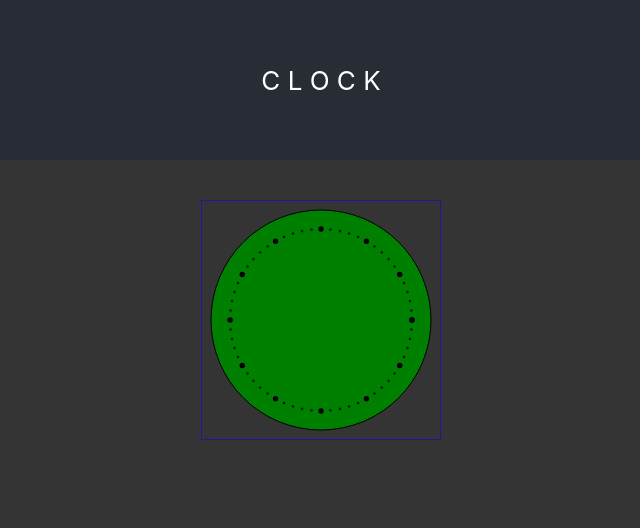
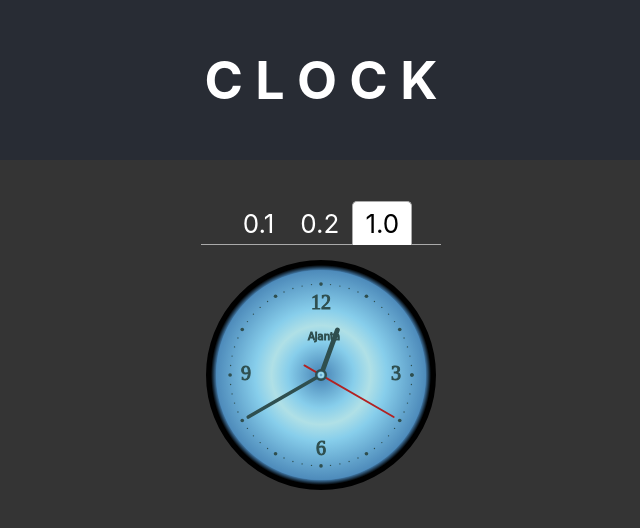
Before and after one commit to Mariappan/testapp, a React (Create React App) app: page / in a window 1280 px wide. Shown: the top 528 px of the page, without its empty margins (319-959 px from the left). Built offline with nearby package versions, Linux system fonts and the light colour scheme.

Commit message:
Fix some lint errors

```diff
--- a/src/InnerApp.tsx
+++ b/src/InnerApp.tsx
@@ -9,7 +9,7 @@ class InnerApp extends React.Component {
       <div className="App">
         <header className="App-header">
           {/* <img src={logo} className="App-logo" alt="logo" /> */}
-          <text>C L O C K</text>
+          <h1>C L O C K</h1>
         </header>
 
         <div className="App-main">
--- a/src/components/Clock/AnalogClock1.tsx
+++ b/src/components/Clock/AnalogClock1.tsx
@@ -16,12 +16,12 @@ export const ClockSVG: React.FC<ClockSVGProps> = (props: ClockSVGProps) => {
           <rect width="160" height="160" />
         </clipPath>
       </defs>
-      <g clip-path="url(#_clipPath_IAv25CjndUvOTDrZhLzZ3EkaVHrkuZNf)">
-        <circle vector-effect="non-scaling-stroke" cx="79.99999999999999" cy="79.99999999999999" r="70" fill="rgb(49,101,128)" stroke-width="1" stroke="rgb(0,0,0)" stroke-opacity="0.75" stroke-linejoin="miter" stroke-linecap="square" stroke-miterlimit="3" />
-        <circle vector-effect="non-scaling-stroke" cx="80" cy="80" r="1" fill="none" stroke-width="1" stroke="rgb(202,233,246)" stroke-linejoin="miter" stroke-linecap="butt" stroke-miterlimit="3" />
-        <line x1="80" y1="80" x2="80" y2="20" transform={rotatehand(fast)} vector-effect="non-scaling-stroke" stroke-width="1" stroke="rgb(218,240,253)" stroke-linejoin="miter" stroke-linecap="square" stroke-miterlimit="3" />
-        <line x1="80" y1="80" x2="80" y2="20" transform={rotatehand(big)} vector-effect="non-scaling-stroke" stroke-width="2" stroke="rgb(218,240,253)" stroke-linejoin="miter" stroke-linecap="square" stroke-miterlimit="3" />
-        <line x1="80" y1="40" x2="80" y2="80" transform={rotatehand(little)} vector-effect="non-scaling-stroke" stroke-width="2" stroke="rgb(202,233,246)" stroke-linejoin="miter" stroke-linecap="square" stroke-miterlimit="3" />
+      <g clipPath="url(#_clipPath_IAv25CjndUvOTDrZhLzZ3EkaVHrkuZNf)">
+        <circle vectorEffect="non-scaling-stroke" cx="79.99999999999999" cy="79.99999999999999" r="70" fill="rgb(49,101,128)" strokeWidth="1" stroke="rgb(0,0,0)" strokeOpacity="0.75" strokeLinejoin="miter" strokeLinecap="square" strokeMiterlimit="3" />
+        <circle vectorEffect="non-scaling-stroke" cx="80" cy="80" r="1" fill="none" strokeWidth="1" stroke="rgb(202,233,246)" strokeLinejoin="miter" strokeLinecap="butt" strokeMiterlimit="3" />
+        <line x1="80" y1="80" x2="80" y2="20" transform={rotatehand(fast)} vectorEffect="non-scaling-stroke" strokeWidth="1" stroke="rgb(218,240,253)" strokeLinejoin="miter" strokeLinecap="square" strokeMiterlimit="3" />
+        <line x1="80" y1="80" x2="80" y2="20" transform={rotatehand(big)} vectorEffect="non-scaling-stroke" strokeWidth="2" stroke="rgb(218,240,253)" strokeLinejoin="miter" strokeLinecap="square" strokeMiterlimit="3" />
+        <line x1="80" y1="40" x2="80" y2="80" transform={rotatehand(little)} vectorEffect="non-scaling-stroke" strokeWidth="2" stroke="rgb(202,233,246)" strokeLinejoin="miter" strokeLinecap="square" strokeMiterlimit="3" />
       </g>
     </svg>
   )
--- a/src/components/Clock/AnalogClock3.tsx
+++ b/src/components/Clock/AnalogClock3.tsx
@@ -2,39 +2,77 @@ import React from "react";
 import { ClockSVGProps } from ".";
 
 export const ClockSVG: React.FC<ClockSVGProps> = (props: ClockSVGProps) => {
-    // const { hours, minutes, seconds } = props;
-    // const fixTime = (t: number) => String(t).padStart(2, '0');
+    const little: number = ((props.hours * 30) + (props.minutes / 2)) || 0
+    const big: number = props.minutes * 6 || 0
+    const fast: number = props.seconds * 6 || 0
 
-    const Circle = (props: any) => {
-        const {radius, angle, temp} = props;
-        const radian = angle * 0.0174532925;
-        const x = radius * Math.cos(radian) + radius;
-        const y = radius * Math.sin(radian) + radius;
-        // console.log("Drawing Circle for ", angle, x, y);
-        return <circle cx={x} cy={y} r={temp}/>
+    const rotatehand = (value: number) => {
+        return "rotate(" + value + ",50,50) ";
     }
+
     const rangeBetween = (start = 0, end: number, step = 1) => {
         const length = Math.floor(Math.abs((end - start) / step)) + 1;
         return Array.from(Array(length), (x, index) => start + index * step);
     }
-    const Dots = (props: any) => {
-        const {num, thickness=2} = props;
-        var angles = rangeBetween(0, 360, num);
-        return <> {angles.map(value => <Circle radius={100} angle={value} temp={thickness}/>)}</>;
+    const MinuteMaid = (props: any) => {
+        const { radius, angle } = props;
+        const radian = angle * 0.0174532925;
+        const thickness = angle % 5 ? 0.75 : 2;
+        const x = (radius * Math.cos(radian)) + radius;
+        const y = (radius * Math.sin(radian)) + radius;
+        return <circle cx={x} cy={y} r={thickness} />
     }
-    // return <div>Time is {fixTime(hours)}:{fixTime(minutes)}:{fixTime(seconds)}</div>
+    const NumberText = (props: any) => {
+        const translation = () => "translate(" + props.x + " " + props.y + ")";
+        return (
+            <text transform={translation()}>
+                <tspan x="0" y="0" fontFamily="'ComicSansMS-Bold'" fontSize="20">{props.text}</tspan>
+            </text>
+        );
+    };
+    const oneMinute = 360 / 60;
+    var oneMinuteRange = rangeBetween(0, 360, oneMinute);
     return (
         <svg viewBox="0 0 240 240" height="240px">
-            <rect x="0" y="0" width="240" height="240" fill="none" stroke="blue" />
-            <circle cx="120" cy="120" r="110" fill="green" stroke="black" stroke-width="1" />
-            <symbol viewBox="-10 -10 220 220" id="clockNum" fill="black" stroke="black" stroke-width="2" >
-                <Dots num={30}/>
-            </symbol>
-            <symbol viewBox="-10 -10 220 220" id="clockNum1" fill="none" stroke="black" stroke-width="1" >
-                <Dots num={6} thickness={1}/>
-            </symbol>
-            <use href="#clockNum" y="20" height="200px" />
-            <use href="#clockNum1" y="20" height="200px" />
+            <defs>
+                <radialGradient id="clockBase" cx="50%" cy="50%" r="50%" spreadMethod="pad">
+                    <stop offset="0%" stopColor="steelblue" stopOpacity="1" />
+                    <stop offset="30%" stopColor="skyblue" stopOpacity="1" />
+                    <stop offset="45%" stopColor="powderblue" stopOpacity="1" />
+                    <stop offset="60%" stopColor="skyblue" stopOpacity="1" />
+                    <stop offset="100%" stopColor="steelblue" stopOpacity="1" />
+                </radialGradient>
+                <radialGradient id="clockOuter" cx="50%" cy="50%" r="50%" spreadMethod="pad">
+                    <stop offset="90%" stopColor="steelblue" stopOpacity="1" />
+                    <stop offset="95%" stopColor="steelblue" stopOpacity="1" />
+                    <stop offset="100%" stopColor="Black" stopOpacity="1" />
+                </radialGradient>
+                <symbol id="clockDots" viewBox="-10 -10 220 220">
+                    {oneMinuteRange.map(value =>
+                        <MinuteMaid radius={100} angle={value} key={value}/>
+                    )}
+                </symbol>
+                <symbol id="clockNumbers" >
+                    <NumberText x="190" y="125" text="3" />
+                    <NumberText x="115" y="200" text="6" />
+                    <NumberText x="40" y="125" text="9" />
+                    <NumberText x="110" y="54" text="12" />
+                    <text transform="translate(107, 85)" stroke="darkslategray" fill="darkslategray">
+                        <tspan x="0" y="0" fontFamily="'ComicSansMS'" fontSize="10">Ajanta</tspan>
+                    </text>
+                </symbol>
+                {/* Line Border rounded by strokeLinecap */}
+                <symbol id="clockHands" viewBox="0 0 100 100" strokeLinecap="round">
+                    <line x1="50" y1="50" x2="50" y2="30" transform={rotatehand(little)} strokeWidth="2" />
+                    <line x1="50" y1="50" x2="50" y2="15" transform={rotatehand(big)} strokeWidth="1.5"/>
+                    <line x1="50" y1="58" x2="50" y2="15" transform={rotatehand(fast)} strokeWidth="0.75" stroke="firebrick" />
+                    <circle cx="50" cy="50" r="2" strokeWidth="1" fill="url(#clockBase)" />
+                </symbol>
+            </defs>
+            <circle cx="120" cy="120" r="110" stroke="url(#clockOuter)" fill="url(#clockBase)" strokeWidth="10" />
+            <use href="#clockDots" x="20" y="20" width="200px" height="200px" fill="darkslategray" />
+            <use href="#clockNumbers" stroke="darkslategray" fill="darkslategray" />
+            <use href="#clockHands" stroke="darkslategray" width="240" height="240" />
         </svg>
     )
 }
--- a/src/components/Clock/Clock.tsx
+++ b/src/components/Clock/Clock.tsx
@@ -1,7 +1,11 @@
 import React, { Component } from 'react'; // let's also import Component
+
 import { ClockSVG as AnalogClock1 } from './AnalogClock1';
 import { ClockSVG as AnalogClock2 } from './AnalogClock2';
 import { ClockSVG as AnalogClock3 } from './AnalogClock3';
+
+import { Tab, Tabs, TabList, TabPanel } from 'react-tabs';
+import "react-tabs/style/react-tabs.css";
 
 // the clock's state has one field: The current time, based upon the
 // JavaScript class Date
@@ -22,19 +26,20 @@ export interface ClockSVGProps {
 // and state. Since we don't have props, we pass an empty object.
 export class Clock extends Component<{}, ClockState> {
   private timerId: number | null;
+  private formatHours = (hours: number) => {
+    return (hours > 12) ? (hours - 12) : (hours ? hours : 12)
+  }
 
   constructor(props: any) {
     super(props);
     const date = new Date();
-    const formatHours = (hours: number) => {
-      return (hours > 12) ? (hours - 12) : (hours ? hours : 12)
-    }
 
     this.state = {
       seconds: date.getSeconds(),
       minutes: date.getMinutes(),
-      hours: formatHours(date.getHours())
+      hours: this.formatHours(date.getHours())
     }
+    this.onClickAction = this.onClickAction.bind(this);
     this.timerId = null;
   }
 
@@ -62,19 +67,40 @@ export class Clock extends Component<{}, ClockState> {
     }
   }
 
-  onClickButton1(event: any) {
-    console.log("Event", event);
+  onClickAction(event: any) {
+    const date = new Date();
+
+    this.setState(state => {
+      return {
+        seconds: date.getSeconds(),
+        minutes: date.getMinutes(),
+        hours: this.formatHours(date.getHours())
+      }
+    })
   }
 
   // render will know everything!
   render() {
     return (
-      <>
-        {/* <button onClick={this.onClickButton1}>
-          Clock
-        </button> */}
-        <AnalogClock3 seconds={this.state.seconds} minutes={this.state.minutes} hours={this.state.hours} />
-      </>
+      <div onClick={this.onClickAction}>
+        <Tabs defaultIndex={2}>
+          <TabList>
+            <Tab>0.1</Tab>
+            <Tab>0.2</Tab>
+            <Tab>1.0</Tab>
+          </TabList>
+
+          <TabPanel>
+            <AnalogClock1 seconds={this.state.seconds} minutes={this.state.minutes} hours={this.state.hours} />
+          </TabPanel>
+          <TabPanel>
+            <AnalogClock2 seconds={this.state.seconds} minutes={this.state.minutes} hours={this.state.hours} />
+          </TabPanel>
+          <TabPanel>
+            <AnalogClock3 seconds={this.state.seconds} minutes={this.state.minutes} hours={this.state.hours} />
+          </TabPanel>
+        </Tabs>
+      </div>
     )
   }
 }
```
Also changed, not shown: src/components/Clock/AnalogClock2.tsx (+10 -10 lines).
